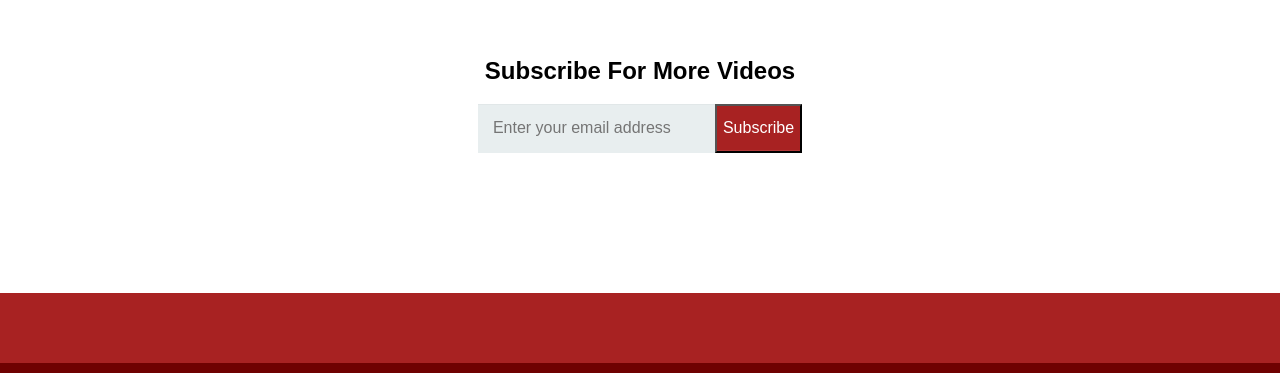
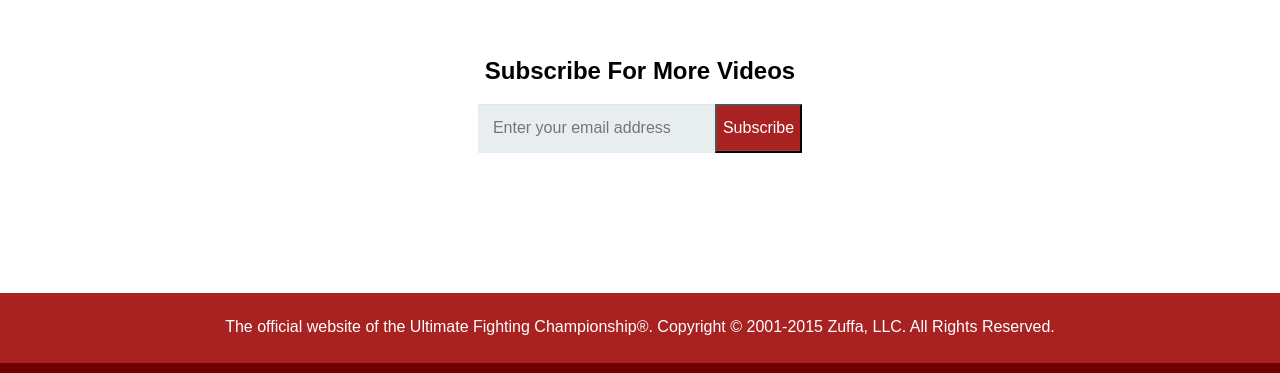
Before and after one commit to lastnamearya/freecodecamp-CSS-Projects, a plain HTML site: page Project-03 Product Landing Page/index.html in a window 1280 px wide. Shown: the part 1533-1906 px from the top of the page. Drawn offline with Linux system fonts and the light colour scheme.

Commit message:
footer added

```diff
--- a/Project-03 Product Landing Page/index.html
+++ b/Project-03 Product Landing Page/index.html
@@ -64,7 +64,8 @@
   </section>
 
   <footer>
-
+    <p>The official website of the Ultimate Fighting Championship®. Copyright © 2001-2015 Zuffa, LLC. All Rights
+      Reserved.</p>
   </footer>
 
   <script src="https://cdn.freecodecamp.org/testable-projects-fcc/v1/bundle.js"></script>
--- a/Project-03 Product Landing Page/style.css
+++ b/Project-03 Product Landing Page/style.css
@@ -167,7 +167,11 @@ footer {
   background: #a82222;
   margin-top: 140px;
   height: 80px;
+  color: #fff;
   border-bottom: 10px solid hsl(0, 98%, 22%);
+  display: flex;
+  justify-content: center;
+  align-items: center;
 }
 
 @media all and (max-width: 480px) {
```
